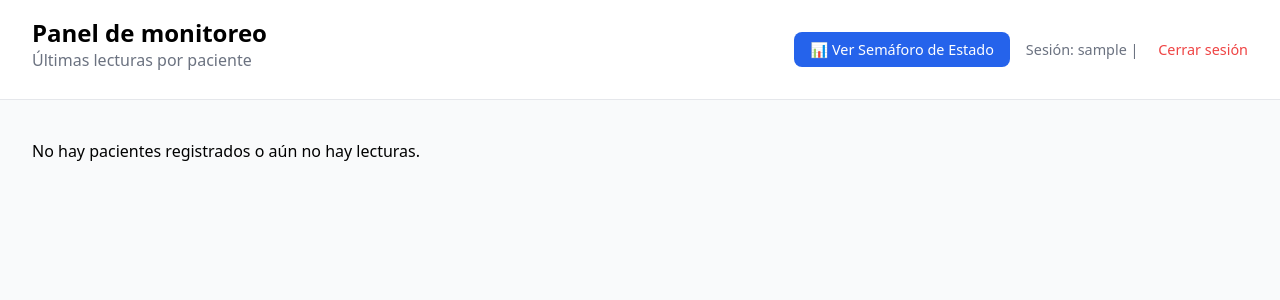
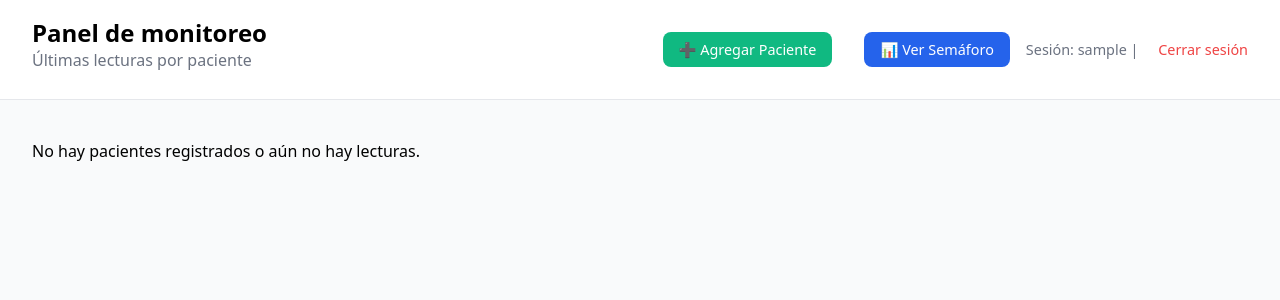
Before and after one commit to alliimv/VIDA-EN-MANO, a Flask app: page /dashboard in a window 1280 px wide. Shown: the top 300 px of the page. Run offline with Flask 3, Linux system fonts and the light colour scheme; the visitor is signed in with stand-in values (Sample User, id 1); data that the repository does not hold is empty; parts of the project's set-up code (start-up, migrations or seed data) failed here and were passed over; some libraries are stand-ins or nearby versions.

Commit message:
next.js nuevo codigo

```diff
--- a/api/templates/dashboard.html
+++ b/api/templates/dashboard.html
@@ -29,6 +29,27 @@
             margin-left: 1rem;
             text-decoration: none;
             color: #ef4444;
+            font-size: 0.9rem;
+        }
+        .header-buttons {
+            display: flex;
+            align-items: center;
+            gap: 1rem;
+        }
+        .btn-agregar {
+            background: #10b981;
+            color: white;
+            padding: 0.5rem 1rem;
+            text-decoration: none;
+            border-radius: 0.5rem;
+            font-size: 0.9rem;
+        }
+        .btn-semaforo {
+            background: #2563eb;
+            color: white;
+            padding: 0.5rem 1rem;
+            text-decoration: none;
+            border-radius: 0.5rem;
             font-size: 0.9rem;
         }
         main {
@@ -88,11 +109,12 @@
         <h1>Panel de monitoreo</h1>
         <div class="subtitle">Últimas lecturas por paciente</div>
     </div>
-    <div style="display: flex; align-items: center; gap: 1rem;">
-        <a href="{{ url_for('semaforo') }}"
-           style="background: #2563eb; color: white; padding: 0.5rem 1rem;
-                  text-decoration: none; border-radius: 0.5rem; font-size: 0.9rem;">
-            📊 Ver Semáforo de Estado
+    <div class="header-buttons">
+        <a href="{{ url_for('agregar_paciente') }}" class="btn-agregar">
+            ➕ Agregar Paciente
+        </a>
+        <a href="{{ url_for('semaforo') }}" class="btn-semaforo">
+            📊 Ver Semáforo
         </a>
         <div class="user">
             Sesión: {{ username }} |
```
